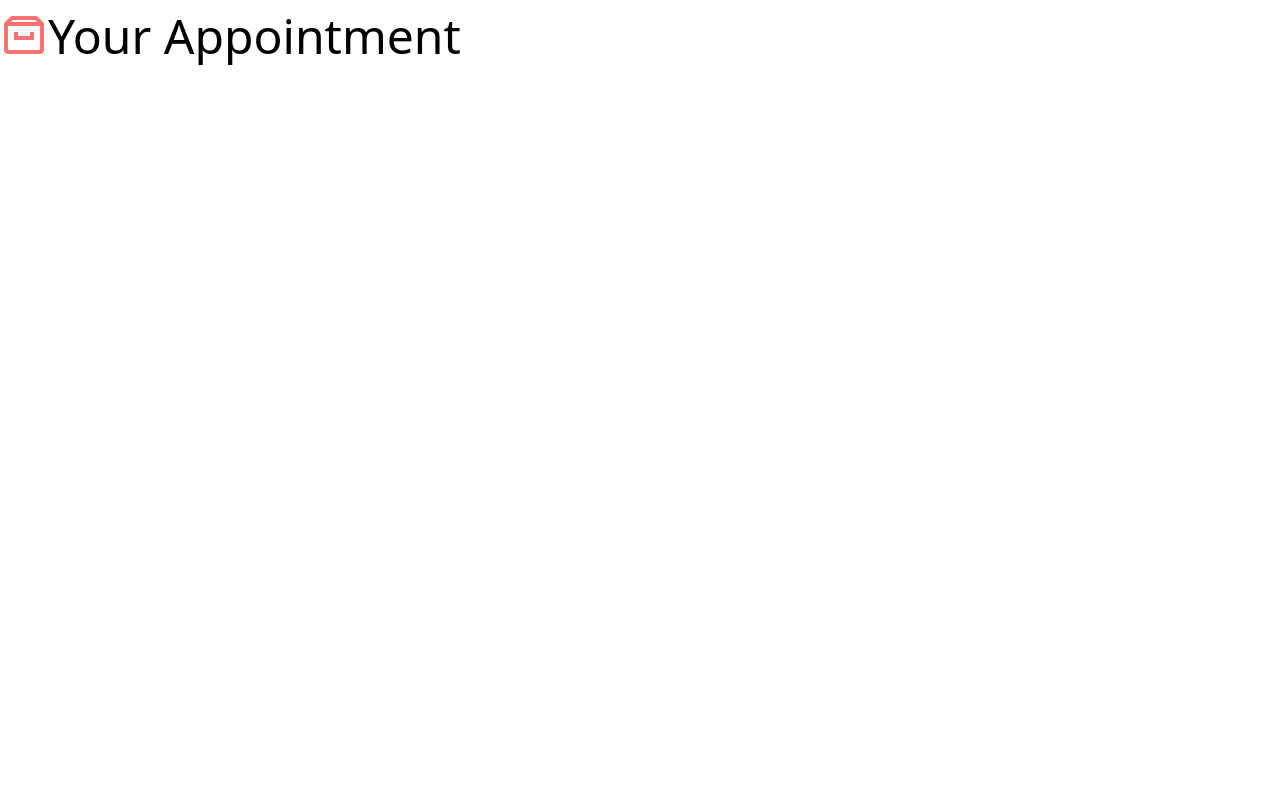
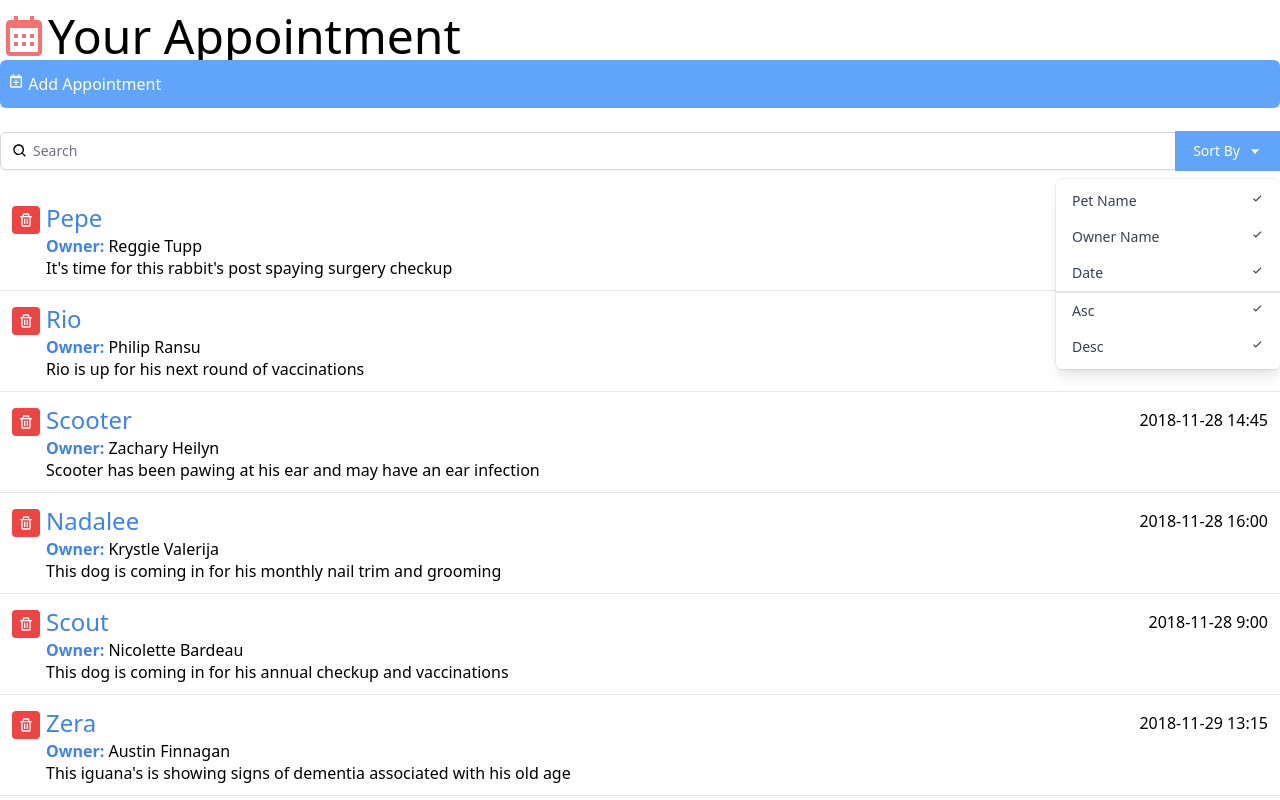
Before and after one commit to chrysillala/reactinterface, a React (Create React App) app: page / in a window 1280 px wide. Shown: the top 800 px of the page. Built offline with nearby package versions, Linux system fonts and the light colour scheme.

Commit message:
update App.js

```diff
--- a/src/App.js
+++ b/src/App.js
@@ -1,11 +1,25 @@
-import { BiArchive } from 'react-icons/bi';
+import { BiCalendar } from 'react-icons/bi';
+import Search from './Components/Search';
+import AddAppointment from './Components/AddAppointment';
+import AppointmentInfo from './Components/AppointmentInfo';
+import appointmentList from './data.json';
 
 function App() {
   return (
     <div className="App container mx-auto mt-3 font-thin">
       <h1 className="text-5xl">
-        <BiArchive className="inline-block text-red-400 align-top" />Your Appointment
+        <BiCalendar className="inline-block text-red-400 align-top" />Your Appointment
       </h1>
+      <AddAppointment />
+      <Search />
+
+      <ul className="divide-y divide-gray-200">
+        {appointmentList
+          .map(appointment => (
+            <AppointmentInfo appointment={appointment} key={appointment.id} />
+          ))
+        }
+      </ul>
     </div>
   );
 }
```
